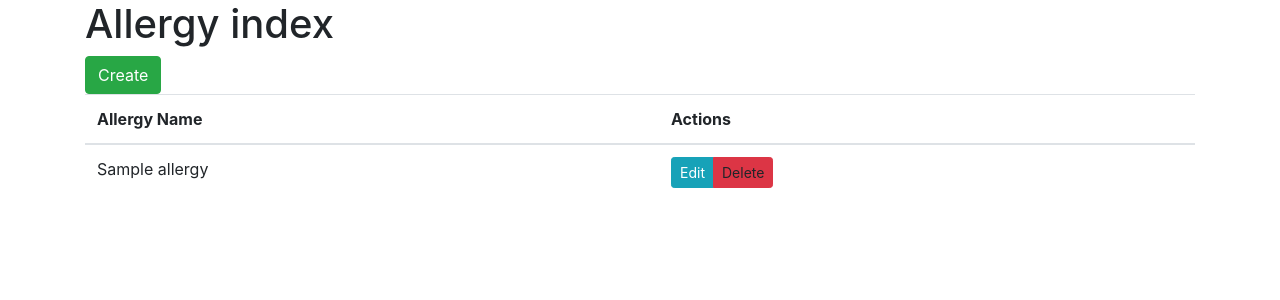
After one commit to Mgsignorelli/cookbook, a Flask app: template templates/allergy_index.html in a window 1280 px wide. The commit adds this page. Shown: the top 300 px of the page. Run offline with Flask 2, Linux system fonts and the light colour scheme; the template is opened without the code that fills it: most values are stand-ins (such as "Sample title", 1, 10 or a date in 2020); parts of the project's set-up code (start-up, migrations or seed data) failed here and were passed over; some libraries are stand-ins or nearby versions.

Commit message:
adds templates for allergy actions

```diff
--- a/templates/allergy_create.html
+++ b/templates/allergy_create.html
@@ -11,7 +11,7 @@
     <div class="container">
     <div class="row justify-content-center mt-5 mb-5">
         <div class="col-auto text-center">
-            <form action="{{ url_for('allergy_save') }}" method="POST">
+            <form action="{{ url_for('allergy_store') }}" method="POST">
                 <input type="text" name="name" placeholder="Allergy" />
                 <br>
                 <br>
--- /dev/null
+++ b/templates/allergy_index.html
@@ -0,0 +1,34 @@
+{% extends 'base.html' %} {% block content %}
+
+    <div class="container">
+    <div class="row">
+        <div class="col-12">
+            <h1>Allergy index</h1>
+            <a class="btn btn-success" href="{{ url_for('allergy_create') }}">Create</a>
+        </div>
+    </div>
+    </div>
+
+    <div class="container">
+        <table class="table">
+        <thead><tr><th>Allergy Name</th><th>Actions</th></tr></thead>
+        <tbody>
+        {% for allergy in allergies %}
+        <tr>
+            <td>{{ allergy.name }}</td>
+            <td>
+                <form class="d-none" action="{{ url_for('allergy_delete', allergy_id=allergy.id) }}" method="POST">
+                </form>
+            <div class="btn-group btn-group-sm">
+            <a class="btn btn-info" href="{{ url_for('allergy_edit', allergy_id=allergy.id) }}">Edit</a>
+            <a class="btn btn-danger onClickSubmitDeleteRequest">Delete</a>
+
+</div>
+</td>
+        </tr>
+        {% endfor %}
+</tbody>
+</table>
+    </div>
+
+{% endblock %}
```
Also changed, not shown: templates/allergy_edit.html (added, +24 -0 lines), templates/allergy_show.html (added, +15 -0 lines).
